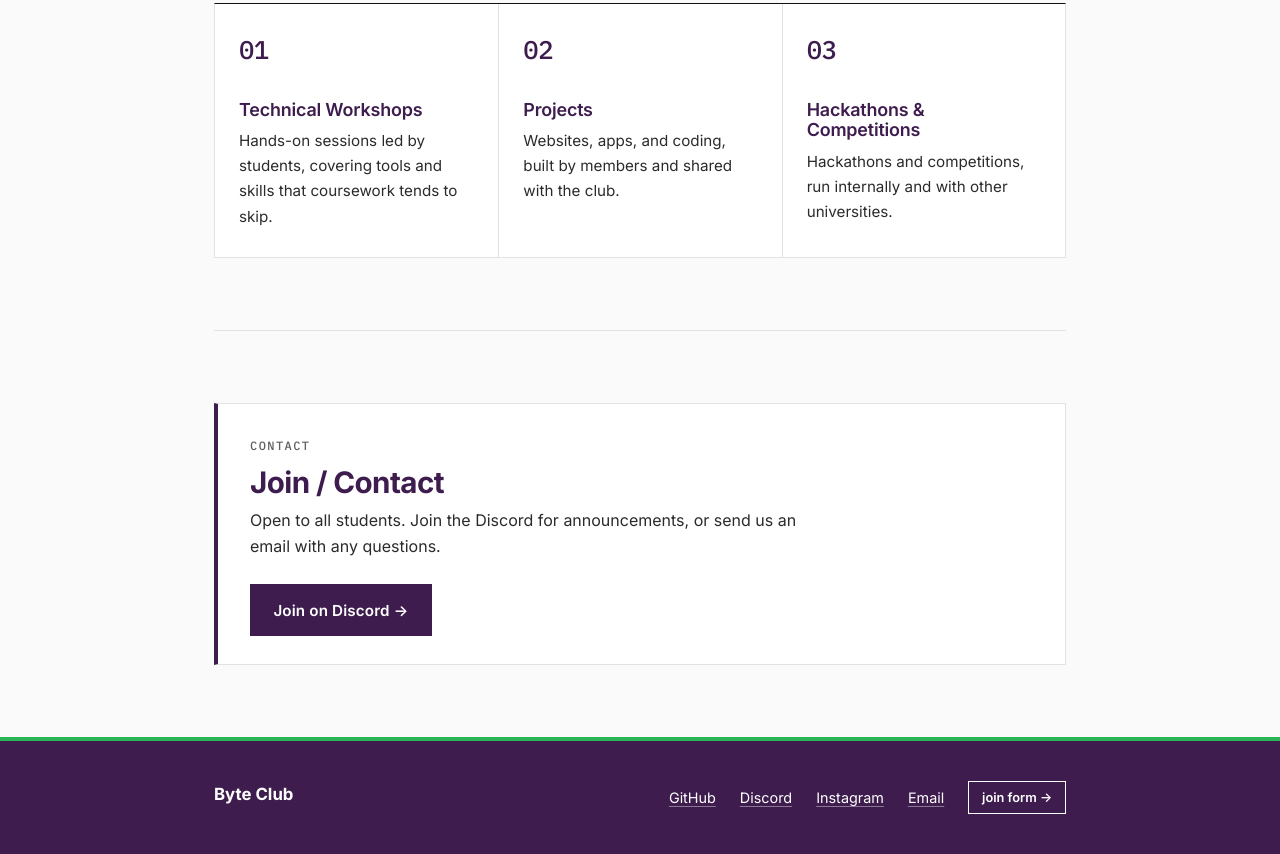
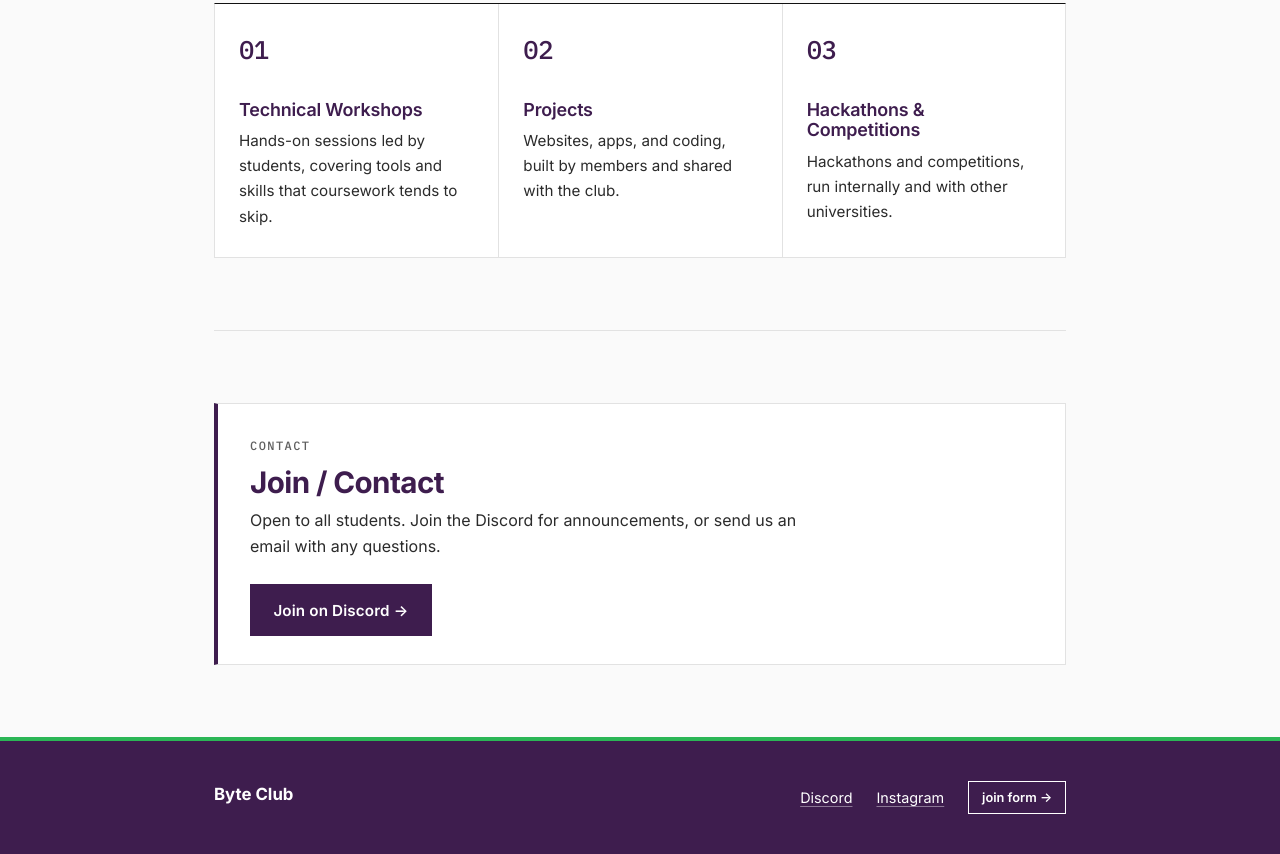
Before and after one commit to chrollo12Dz/byte-club, a plain HTML site: page index.html in a window 1280 px wide. Shown: the part 1240-2094 px from the top of the page. Drawn offline with Linux system fonts and the light colour scheme.

Commit message:
removed the email and github for now

```diff
--- a/index.html
+++ b/index.html
@@ -135,10 +135,8 @@
         <strong>Byte Club</strong>
       </p>
       <ul class="footer-links">
-        <li><a href="https://github.com/your-org">GitHub</a></li>
         <li><a href="https://discord.gg/gXWcXNUDS8">Discord</a></li>
         <li><a href="https://instagram.com/your-handle">Instagram</a></li>
-        <li><a href="mailto:byteclub@university.edu">Email</a></li>
 	<li><a class="button-small" href="https://docs.google.com/forms/d/e/1FAIpQLScrSyM6Wy9qobDb9HOVKF51j3hU-xY_Z3qXXHcavGYluZx_Xw/viewform?utm_source=ig&utm_medium=social&utm_content=link_in_bio&fbclid=PAZXh0bgNhZW0CMTEAcGRvZgJzcnRjBmFwcF9pZA81NjcwNjczNDMzNTI0MjcAAaeiAYCFGHyS2YrmpryXDgKaIS-xdRZYkLSkx0YP0UypBb3DixYew_kSygztvQ_aem_sHxJ78GbxFtKIhqsnRzYjQ">join form</a></li>
       </ul>
     </div>
```
